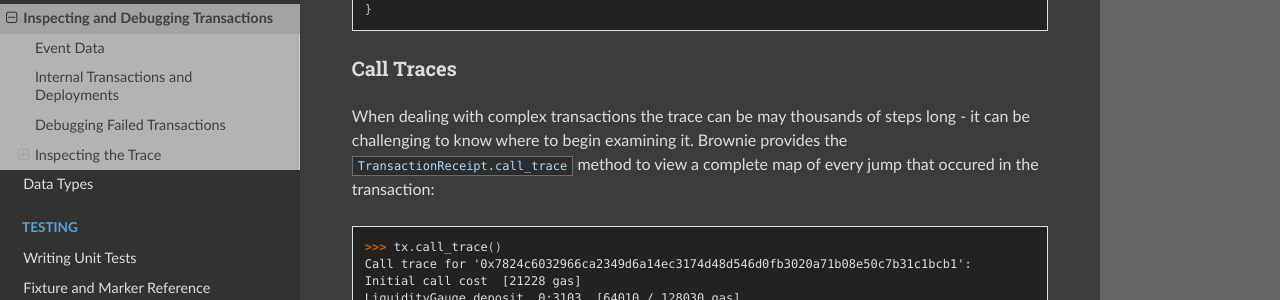
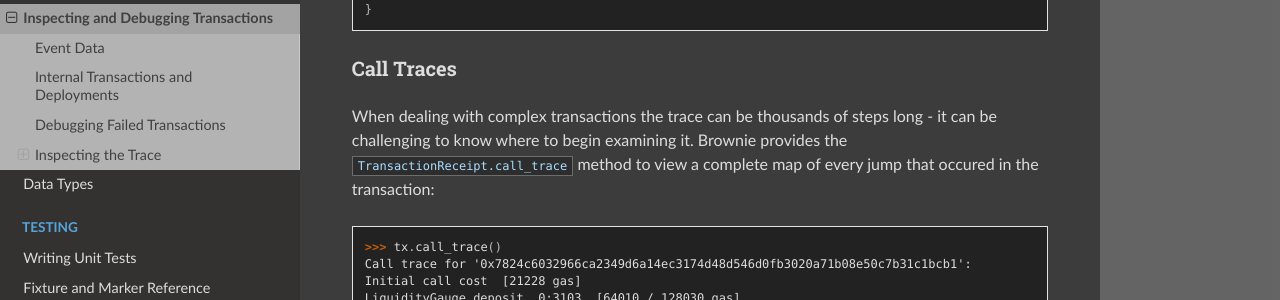
Before and after one commit to eth-brownie/brownie, a Sphinx documentation site: the page built from docs/core-transactions.rst, in a window 1280 px wide and 900 px high, scrolled down 4345 px. Shown: the part 151-451 px from the top of the window. Built offline with Sphinx 7.4.7 and the Read the Docs theme 2.0.0, drawn with Linux system fonts in a browser that asks for light colours.

Commit message:
More mistakes

```diff
--- a/docs/core-transactions.rst
+++ b/docs/core-transactions.rst
@@ -237,7 +237,7 @@
 Call Traces
 -----------
 
-When dealing with complex transactions the trace can be may thousands of steps long - it can be challenging to know where to begin examining it. Brownie provides the :func:`TransactionReceipt.call_trace <TransactionReceipt.call_trace>` method to view a complete map of every jump that occured in the transaction:
+When dealing with complex transactions the trace can be thousands of steps long - it can be challenging to know where to begin examining it. Brownie provides the :func:`TransactionReceipt.call_trace <TransactionReceipt.call_trace>` method to view a complete map of every jump that occured in the transaction:
 
 .. code-block:: python
 
--- a/docs/tests-hypothesis-property.rst
+++ b/docs/tests-hypothesis-property.rst
@@ -169,7 +169,7 @@
 
     * ``excludes``: An object, iterable or callable used to filter strategy results.
 
-For `fixed length values <https://solidity.readthedocs.io/en/latest/types.html#fixed-size-byte-arrays>`_ (``bytes1`...``bytes32``) the strategy always generates bytes of exactly the given length. For `dynamic bytes arrays <https://solidity.readthedocs.io/en/latest/types.html#bytes-and-strings-as-arrays>`_ (``bytes``), the minimum and maximum length may be specified using keyord arguments:
+For `fixed length values <https://solidity.readthedocs.io/en/latest/types.html#fixed-size-byte-arrays>`_ (``bytes1`` ... ``bytes32``) the strategy always generates bytes of exactly the given length. For `dynamic bytes arrays <https://solidity.readthedocs.io/en/latest/types.html#bytes-and-strings-as-arrays>`_ (``bytes``), the minimum and maximum length may be specified using keyord arguments:
 
     * ``min_size``: Minimum length for each returned value. The default value is ``1``.
     * ``max_size``: Maximum length for each returned value. The default value is ``64``.
--- a/docs/tests-hypothesis-stateful.rst
+++ b/docs/tests-hypothesis-stateful.rst
@@ -4,7 +4,7 @@
 Stateful Testing
 ================
 
-`Stateful testing` is a more advanced method of :ref:`property-based testing<hypothesis>` used to test complex systems. In a stateful test you define a number of actions that can be combined together in different ways, and Hypothesis attempts to find a sequence of those actions that results in a failure. This is useful for testing complex contracts or contract-to-contract interactions where there are many possible states.
+`Stateful testing` is a more advanced method of :ref:`property-based testing<hypothesis>` used to test complex systems. In a stateful test you define a number of actions that can be combined together in different ways, and Hypothesis attempts to find a sequence of those actions that result in a failure. This is useful for testing complex contracts or contract-to-contract interactions where there are many possible states.
 
 Brownie utilizes the ``hypothesis`` framework to allow for stateful testing.
 
```
